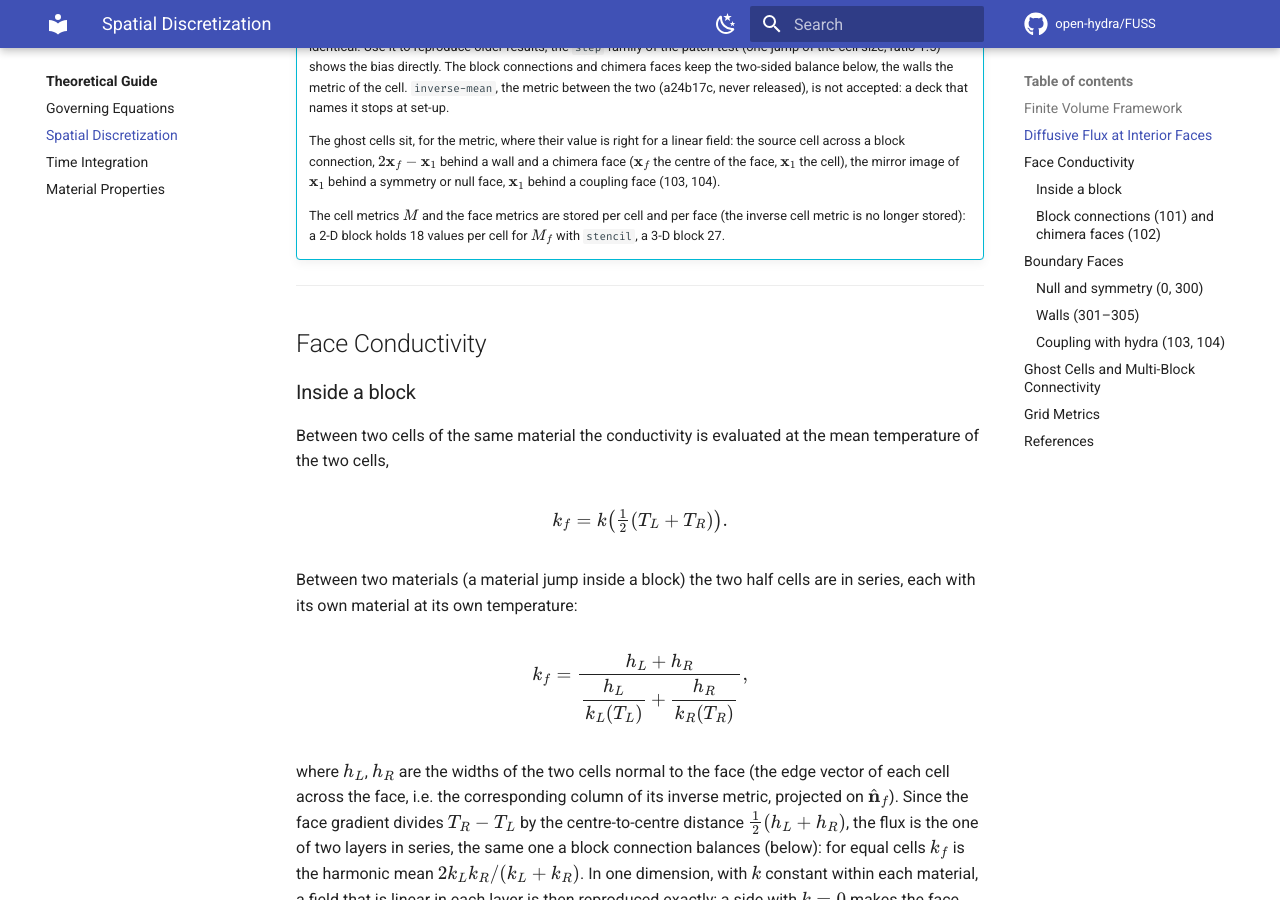
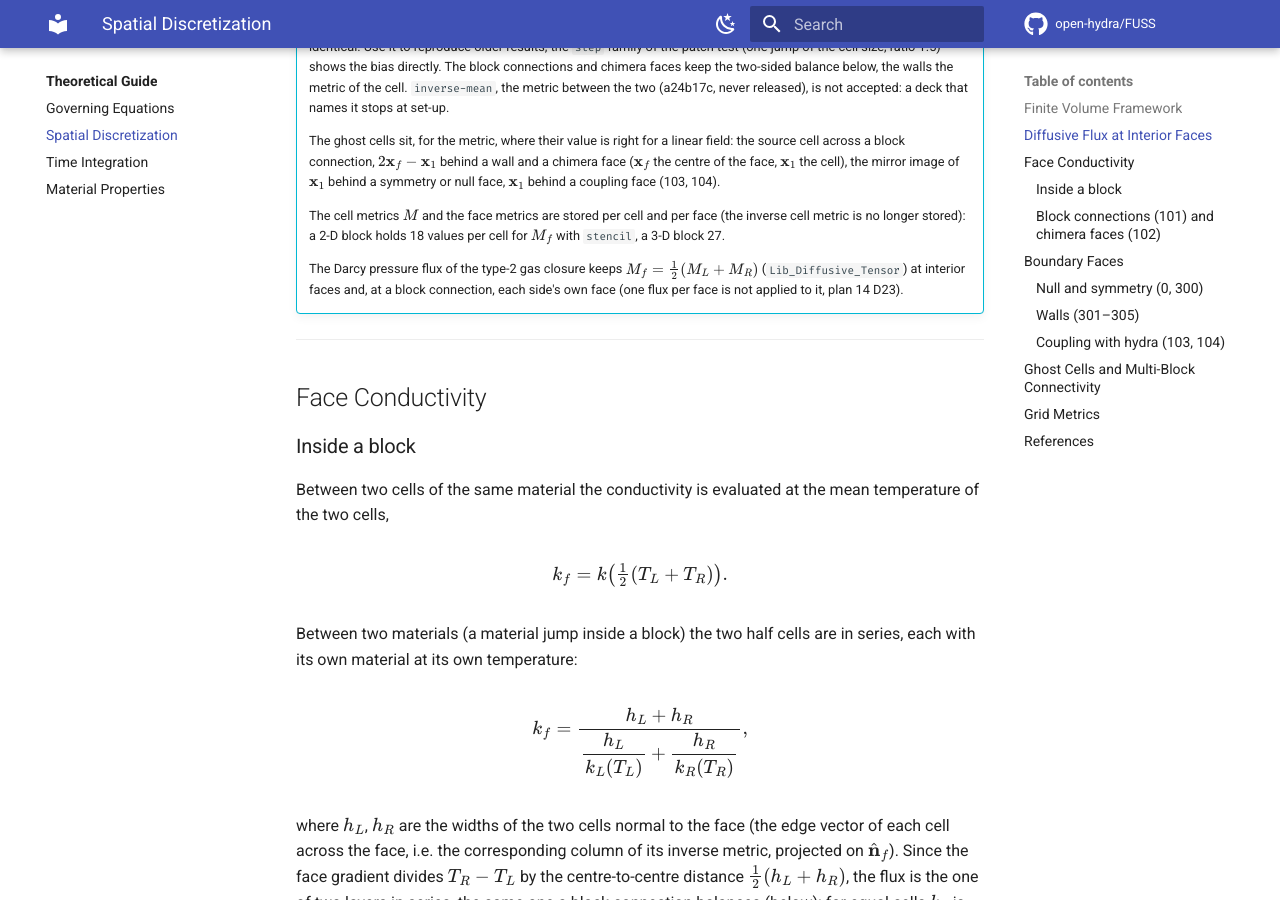
Before and after one commit to open-hydra/FUSS, an MkDocs documentation site: the page built from docs/theory/numerics.md, in a window 1280 px wide and 900 px high, scrolled down 2149 px. Built offline with MkDocs 1.6.1 and Material for MkDocs 9.7.7, drawn with Linux system fonts in a browser that asks for light colours; comment, search, counter and statistics services are not loaded.

Commit message:
docs: the Darcy pressure flux keeps the mean face metric (plan 14 S7b F-S7b-1, D23)
Ours' sentence on the type-2 Darcy flux, dropped at S2 (S2 took upstream's numerics.md), rewritten for the
stencil/mean face-metric text: the mean metric at interior faces, each side's own face at a block connection.

Co-Authored-By: Claude Opus 5.5 <noreply@anthropic.com>
Claude-Session: https://claude.ai/code/session_01Q6mgzZ4Em2XSijeD1s9D94

```diff
--- a/docs/theory/numerics.md
+++ b/docs/theory/numerics.md
@@ -64,6 +64,8 @@ $\hat{\mathbf n}_f$ points from $L$ to $R$: $Q_f A_f$ enters $L$ and leaves $R$.
     The ghost cells sit, for the metric, where their value is right for a linear field: the source cell across a block connection, $2\mathbf{x}_f - \mathbf{x}_1$ behind a wall and a chimera face ($\mathbf{x}_f$ the centre of the face, $\mathbf{x}_1$ the cell), the mirror image of $\mathbf{x}_1$ behind a symmetry or null face, $\mathbf{x}_1$ behind a coupling face (103, 104).
 
     The cell metrics $M$ and the face metrics are stored per cell and per face (the inverse cell metric is no longer stored): a 2-D block holds 18 values per cell for $M_f$ with `stencil`, a 3-D block 27.
+
+    The Darcy pressure flux of the type-2 gas closure keeps $M_f = \tfrac12(M_L+M_R)$ (`Lib_Diffusive_Tensor`) at interior faces and, at a block connection, each side's own face (one flux per face is not applied to it, plan 14 D23).
 
 ---
 
```
